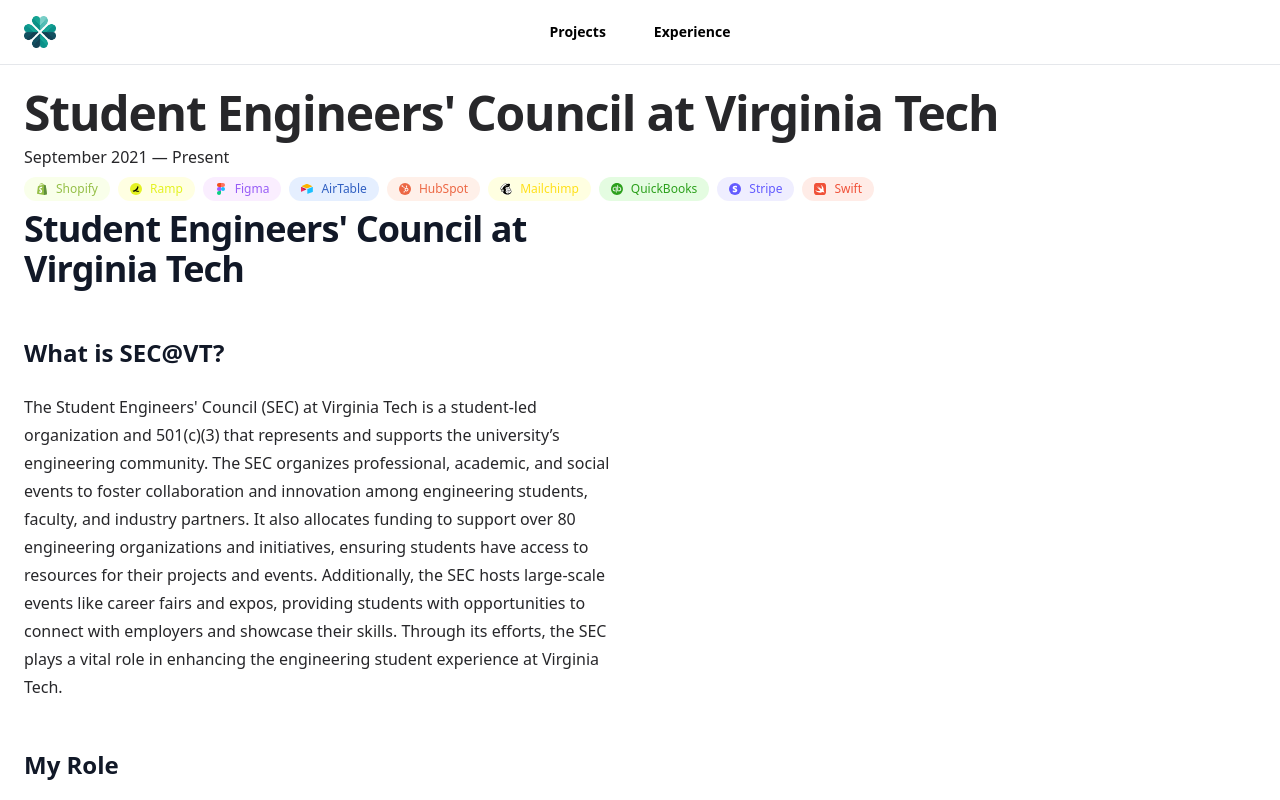
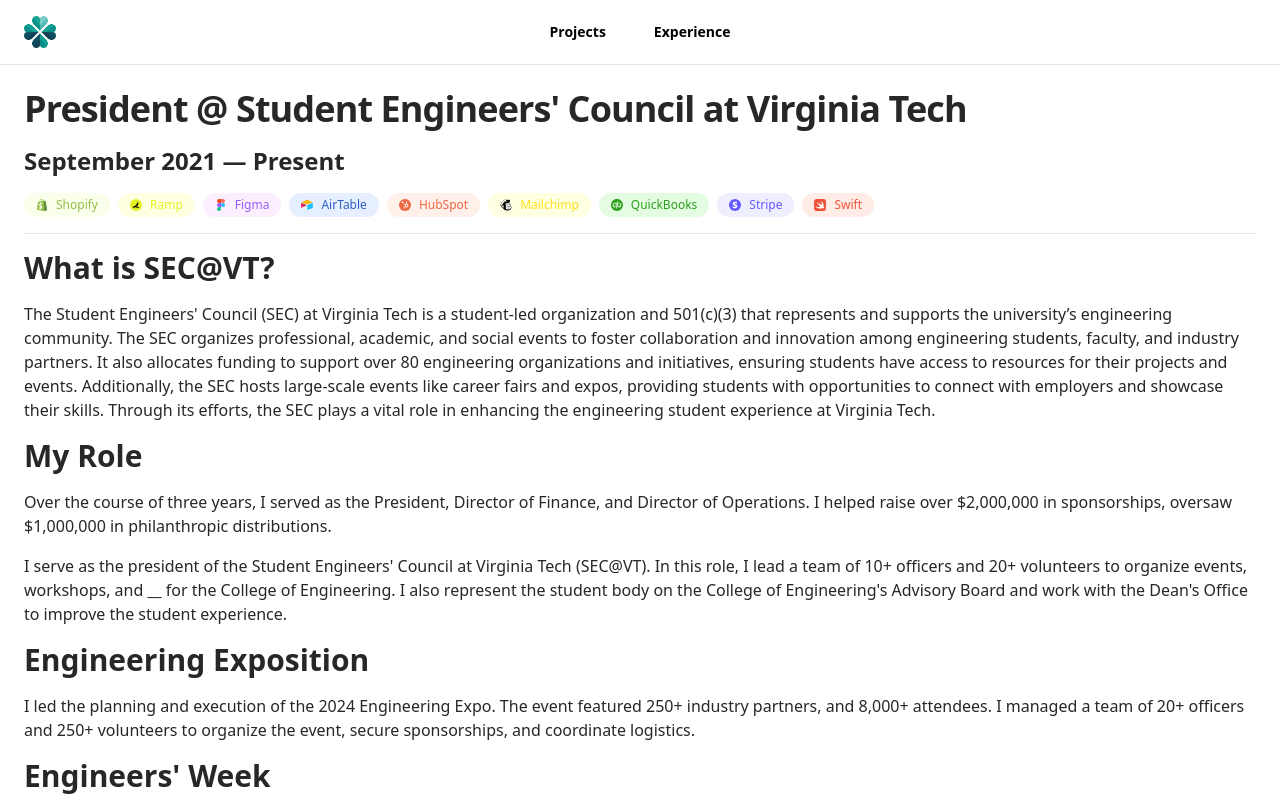
Before and after one commit to cpdunphy/ballygorey, a Next.js app: page /experience/secatvt in a window 1280 px wide. Shown: the top 800 px of the page. Built offline with nearby package versions, Linux system fonts and the light colour scheme; no server answers.

Commit message:
Adjust styling on `/experience/[slug]`

```diff
--- a/src/app/experience/[slug]/page.tsx
+++ b/src/app/experience/[slug]/page.tsx
@@ -16,26 +16,32 @@
   const details = experiences.find((experience) => experience.id === slug)
 
   return (
-    <div className="space-y-2">
+    <div className="space-y-4">
       {/* Title */}
-      {details?.company && <h1>{details?.company}</h1>}
+      {details && (
+        <h1 className="text-4xl font-bold">
+          {details?.role} @{' '}
+          <Link href={details?.url} className="hover:text-teal-500">
+            {details?.company}
+          </Link>
+        </h1>
+      )}
 
       {/* Dates */}
       {details?.startDate && (
-        <p>
+        <h3>
           {`${formatDateString(details.startDate)} — ${
             details.endDate ? formatDateString(details.endDate) : 'Present'
           }`}
-        </p>
+        </h3>
       )}
 
       {/* Skills */}
       {details?.skills && <TechChips skills={details.skills} />}
 
-      <article className="prose dark:prose-invert">
-        <h1>{details?.company}</h1>
-        <Post />
-      </article>
+      <hr className="my-4" />
+
+      <Post />
     </div>
   )
 }
```
